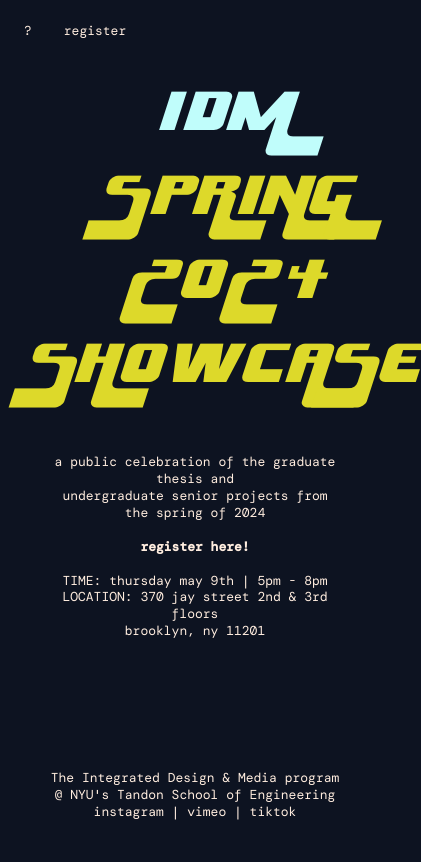
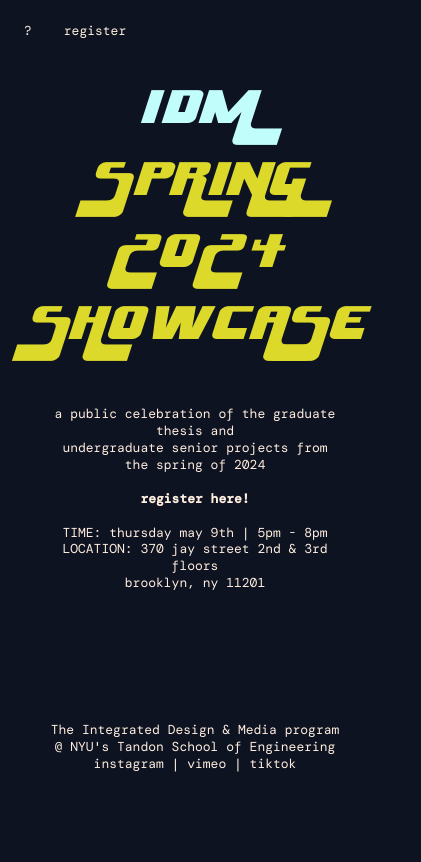
Before and after one commit to brothgod/idm-s24-showcase, a plain HTML site: page index.html in a window 390 px wide. Shown: the whole page, 421 px wide, since content can reach past the window. Drawn offline with nearby package versions, Linux system fonts and the light colour scheme; a web font is replaced by a local one.

Commit message:
Update styles.css

```diff
--- a/styles.css
+++ b/styles.css
@@ -129,8 +129,6 @@ footer {
 /* smaller screen */
 @media (max-width: 1000px) {
   .title {
-    padding-left: 15px;
-    padding-right: 15px;
     display: grid;
     grid-template-columns: auto;
     grid-template-rows: auto;
@@ -143,6 +141,7 @@ footer {
       "bottom-middle-container"
       "bottom-right-container";
     text-align: center;
+    font-size: 60px;
   }
 }
 
```
